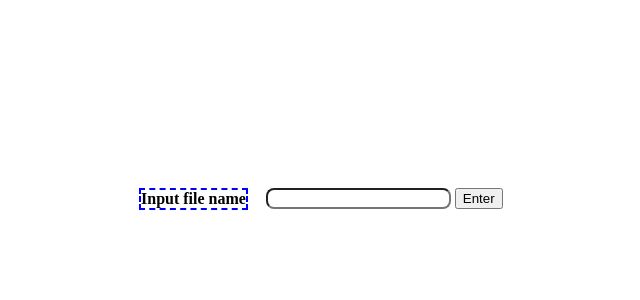
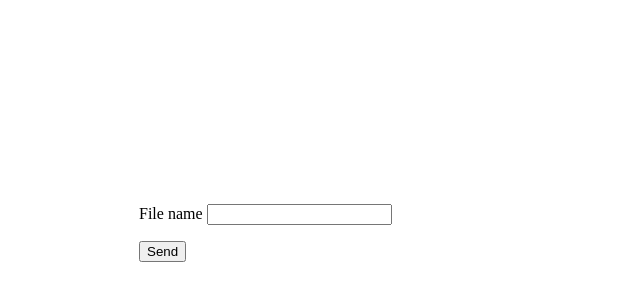
Before and after one commit to Artsia/fs.jsfront, a website: page index.html in a window 1280 px wide. Shown: the part 68-368 px from the top of the page, without its empty margins (245-885 px from the left). Drawn offline with Linux system fonts and the light colour scheme.

Commit message:
Update index.html
add neltifly html form handling to be parsed by bots

```diff
--- a/index.html
+++ b/index.html
@@ -12,11 +12,21 @@
     </head>
     <body>
         <div class="container">
-            <div class="info">Input file name  </div>
+           <!--<div class="info">Input file name  </div>
             <div class="input">
                 <input id="data" type="text">
                 <button class="button" type="button">Enter</button>
-            </div>
+            </div>-->
+
+           <form name="contact" netlify>
+              <p>
+                <label>File name <input type="text" name="fname" /></label>
+              </p>
+              <p>
+                <button type="submit">Send</button>
+              </p>
+            </form>
+
         </div>
     </body>
 </html>
```
